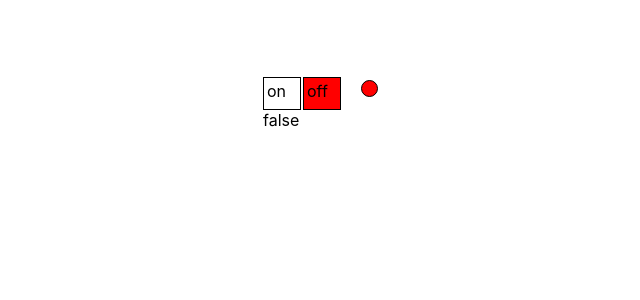
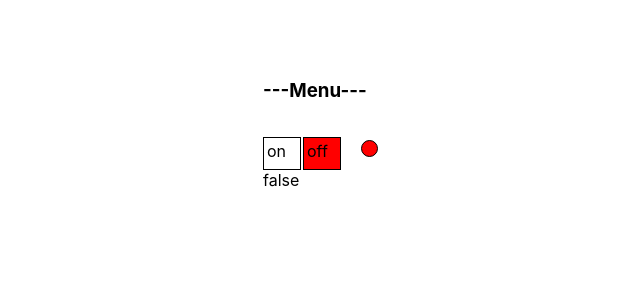
Before and after one commit to Alex62510/reactKabzda, a React (Create React App) app: page / in a window 1280 px wide. Shown: the top 300 px of the page, without its empty margins (127-767 px from the left). Built offline with nearby package versions, Linux system fonts and the light colour scheme.

Commit message:
commit 15 useReducer

```diff
--- a/src/App.tsx
+++ b/src/App.tsx
@@ -15,7 +15,7 @@ function App() {
     return (
         <div className={"App"}>
             {/*<Rating value={ratingValue} onClick={setRatingValue}/>*/}
-            {/*<UncontrolledAccordeon titleValue={"Menu"}  />*/}
+            <UncontrolledAccordeon titleValue={"Menu"}  />
             {/*<UncontrolledAccordeon titleValue={"Users"}  />*/}
             {/*<Accordeon*/}
             {/*    items={items}*/}
--- /dev/null
+++ b/src/components/UncontrolledAccordeon/Reducer.tsx
@@ -0,0 +1,15 @@
+export type ActionType = {
+    type: string
+}
+export const TOGGLE_COLLAPSED = "TOGGLE-COLLAPSED"
+export type StateType ={
+    collapset:boolean
+}
+export const reducer = (state: StateType, action: ActionType):StateType => {
+    switch (action.type) {
+        case TOGGLE_COLLAPSED:
+            return {...state,collapset:!state.collapset}
+        default:
+            throw new Error("Bad action type")
+    }
+}
--- a/src/components/UncontrolledAccordeon/UncontrolledAccordeon.tsx
+++ b/src/components/UncontrolledAccordeon/UncontrolledAccordeon.tsx
@@ -1,32 +1,39 @@
-import React, {useState} from "react";
+import React, {useReducer} from "react";
+import {reducer, TOGGLE_COLLAPSED} from "./Reducer";
 
 type AccordeonPropsType = {
     titleValue: string
 
 }
+
 export function UncontrolledAccordeon(props: AccordeonPropsType) {
 
-let [collapsed, setCollapsed]=useState(false)
-        return(
+// let [collapsed, setCollapsed]=useState(false)
+    let [state, dispatch] = useReducer(reducer, {collapset:false})
+    return (
         <div>
-            <AccordeonTitle title={props.titleValue} onClick={()=>{setCollapsed(!collapsed)}}/>
-            {collapsed&&<AccordeonBody/>}
+            <AccordeonTitle title={props.titleValue} onClick={() => {dispatch({type: TOGGLE_COLLAPSED})
+            }}/>
+            {state.collapset && <AccordeonBody/>}
         </div>
-        )
+    )
 }
+
 type AccordeonTitlePropstype = {
     title: string
-    onClick:()=>void
+    onClick: () => void
 }
+
 function AccordeonTitle(props: AccordeonTitlePropstype) {
     console.log("AccordeonTitle rendering")
     return (
-        <h3 onClick={()=>props.onClick()}>---{props.title}---</h3>
+        <h3 onClick={() => props.onClick()}>---{props.title}---</h3>
     )
 }
-function AccordeonBody(){
+
+function AccordeonBody() {
     console.log("AccordeonBody rendering")
-    return(
+    return (
         <ul>
             <li>1</li>
             <li>2</li>
```
Also changed, not shown: 2 other files (tests, documents, lock files or other folders).
